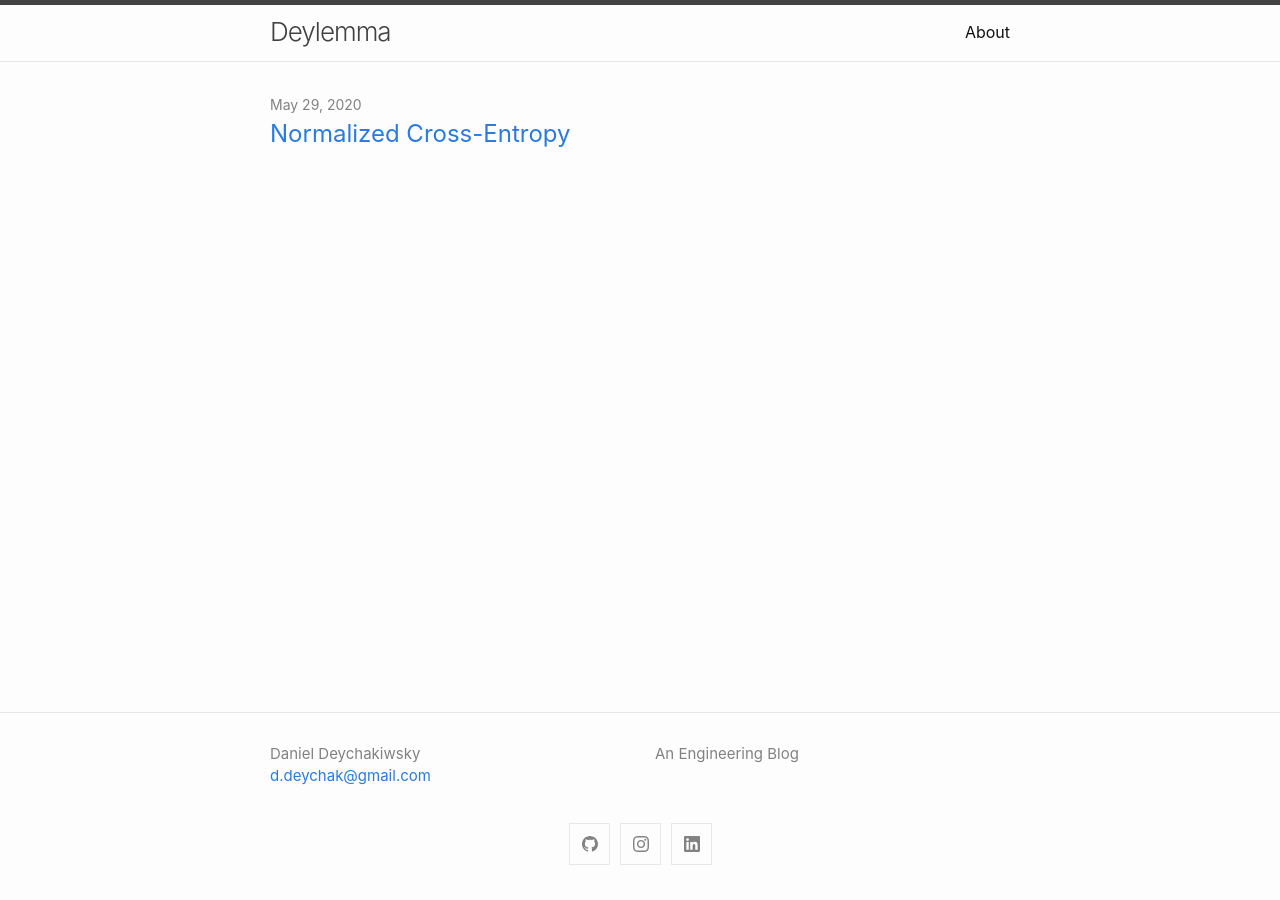
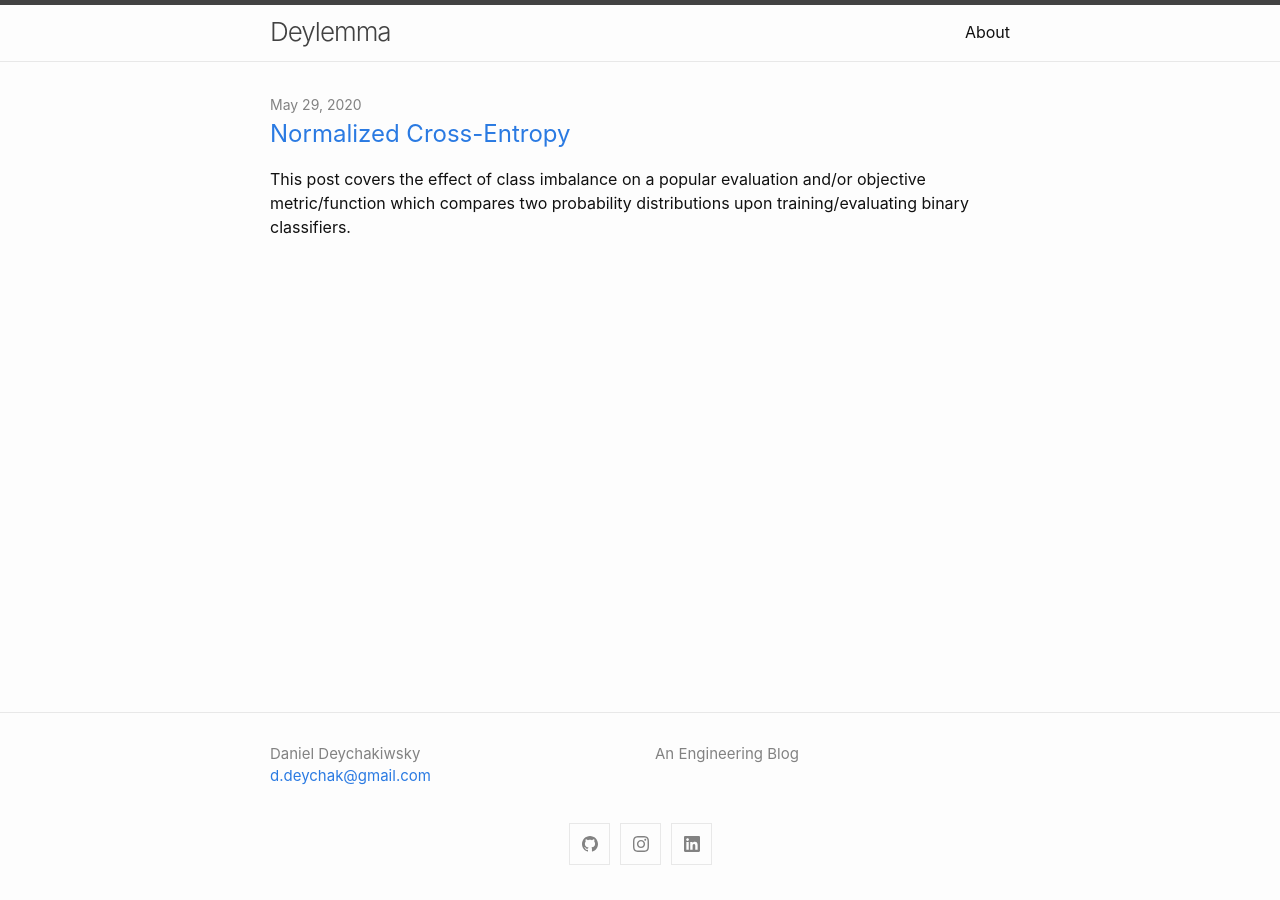
Before and after one commit to daniel-deychakiwsky/daniel-deychakiwsky.github.io, a Jekyll site: the page built from index.md, in a window 1280 px wide. Built offline with Jekyll 4.4.1, drawn with Linux system fonts in a browser that asks for light colours.

Commit message:
add post excerpt

```diff
--- a/_posts/2020-05-29-normalized-cross-entropy.md
+++ b/_posts/2020-05-29-normalized-cross-entropy.md
@@ -7,6 +7,10 @@
 mathjax: true
 permalink: /:title
 ---
+
+This post covers the effect of class imbalance on a popular evaluation and/or objective
+metric/function which compares two probability distributions upon training/evaluating binary
+classifiers.
 
 * TOC
 {:toc}
```
Also changed, not shown: 5 other files.
